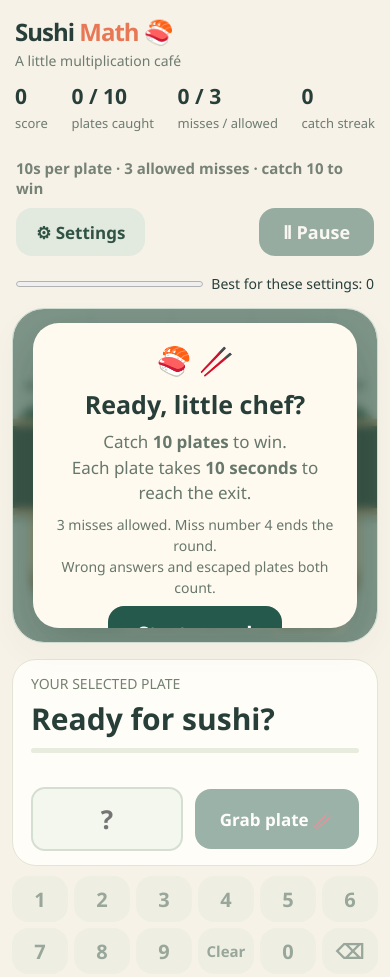
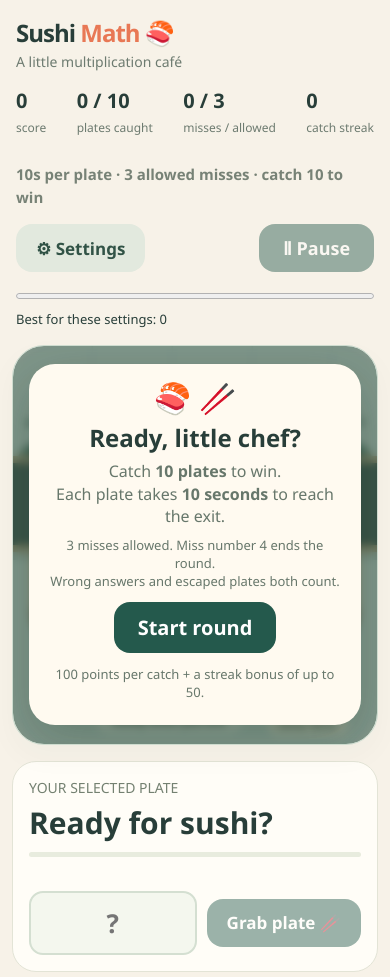
Before and after one commit to zhengyonglei/sushi-math, a plain HTML site: page dist/index.html in a window 390 px wide. Shown: the top 977 px of the page. Drawn offline with Linux system fonts and the light colour scheme.

Commit message:
Fix ready-screen padding and responsive keypad and settings layout

```diff
--- a/dist/index.html
+++ b/dist/index.html
@@ -10,4 +10,9 @@ button:disabled{opacity:.45;cursor:default}.stats{gap:20px}.stats strong{font-si
 <section class="room" aria-label="Sushi conveyor game"><div class="wall"></div><div class="sign"><b>THE MULTIPLICATION BAR</b>FRESH SUSHI · FACTS 1–9</div><div class="port in"><span>KITCHEN</span></div><div class="port out"><span>EXIT</span></div><div class="table"></div><div class="belt"></div><div class="tea">🍵</div><div class="chopsticks">🥢</div><div id="plates"></div><div class="chef" id="chef"><span class="head">🧑🏻‍🍳</span><span class="label" id="chefLabel">Ready when you are!</span></div><div class="rival" id="rival"><span>🧑🏽</span><small id="rivalLabel">Other diner</small></div><div id="overlay" class="overlay" aria-live="polite"></div></section>
 <div class="play-controls"><div class="answerbar"><div><small>YOUR SELECTED PLATE</small><div id="question">Ready for sushi?</div><div class="time-track" aria-hidden="true"><div id="timebar"></div></div><span id="timer" aria-hidden="true"></span></div><form id="answerForm"><input id="answer" type="text" inputmode="none" pattern="[0-9]*" maxlength="2" autocomplete="off" aria-label="Multiplication answer" placeholder="?" disabled><button id="grab" disabled>Grab plate 🥢</button></form></div><div class="keypad" id="keypad" role="group" aria-label="Answer number pad"></div></div><p class="feedback" id="feedback" role="status" aria-live="polite"></p><footer><span>Tap a plate, then use the number pad or keyboard.<br><span class="count-hint">Enter to grab · Esc to pause · Settings saved on this device</span></span><button id="reset">Start fresh</button></footer></main>
 <dialog id="configDialog" aria-labelledby="settingsTitle"><form id="configForm"><h2 id="settingsTitle">Your sushi mission</h2><p>Choose the pace and goal. Saving resets the round; press Start round when ready.</p><label for="seconds">Time per plate <output id="secondsValue" for="seconds">10 seconds</output></label><input id="seconds" type="range" min="2" max="10" step="1" value="10"><small>Full travel time from kitchen to exit. 2s is a challenge; 10s gives more thinking time.</small><label for="allowedMisses">Allowed missed plates</label><input id="allowedMisses" type="number" inputmode="numeric" min="0" max="20" step="1" value="3" required><small id="missHelp"></small><small>Wrong answer = another diner takes the plate = one miss.</small><label for="target">Plates to catch to win</label><input id="target" type="number" inputmode="numeric" min="1" max="100" step="1" value="10" required><div class="dialog-actions"><button type="button" id="cancelSettings">Cancel</button><button id="saveSettings">Save settings</button></div></form></dialog>
-<style>#configForm{display:block}.dialog-actions{flex-wrap:wrap}#timebar{transition:width .1s linear}button{touch-action:manipulation}</style><script src="game.js"></script></body></html>
+<style>
+#configForm{display:block}.dialog-actions{flex-wrap:wrap}#timebar{transition:width .1s linear}button{touch-action:manipulation}
+header,main{width:100%;min-width:0}header{gap:16px}main{padding-bottom:24px}.topline{gap:16px}.tag{line-height:1.5}.settings{flex-shrink:0}.progress-line{line-height:1.5}.room{height:420px}.overlay{padding:16px;align-items:center}.card{margin:0;padding:20px 24px;max-height:100%;width:min(100%,460px);flex-shrink:0;scrollbar-gutter:stable}.card h1{font-size:27px;line-height:1.2;margin:8px 0}.card .emoji{font-size:30px;line-height:1.2}.card p{line-height:1.4;margin:10px 0}.card .rule-note{font-size:14px;line-height:1.4}.card .large{margin:4px 0}.play-controls{grid-template-columns:minmax(0,1fr) 280px;align-items:stretch}.answerbar{min-width:0}.answerbar form{min-width:0}.answerbar input{width:0;min-width:52px}.keypad button{padding:10px 8px;min-height:48px}.feedback{line-height:1.5}footer{line-height:1.5;gap:24px}#reset{flex-shrink:0}.stats small{font-size:14px}dialog{padding:24px;scroll-padding:24px}dialog label{line-height:1.4}dialog output{margin-left:12px}dialog .dialog-actions button{min-height:48px;padding:12px}.review span{white-space:nowrap}
+@media(max-width:900px){header{flex-wrap:wrap;padding:18px 24px}.stats{flex-wrap:wrap;gap:14px 24px}.topline{flex-wrap:wrap}.play-controls{grid-template-columns:minmax(0,1fr) 225px}.answerbar{padding:18px}.answerbar form{flex-wrap:wrap;gap:10px}.answerbar input{width:100%;flex-basis:100%}.answerbar #grab{width:100%;min-height:48px}.settings{margin-left:auto}}
+@media(max-width:650px){header{padding:16px}main{padding:0 12px 20px}.stats{gap:12px;justify-content:space-between}.stats small{font-size:12px}.stats strong{font-size:20px}.settings{margin-left:0;width:100%}.room{height:400px}.card{padding:16px;scrollbar-gutter:auto}.card h1{font-size:24px}.card p{font-size:16px;margin:8px 0}.card .rule-note{font-size:13px!important}.card .large{min-height:50px;padding:12px 24px}.play-controls{grid-template-columns:1fr;gap:12px}.answerbar{display:block;padding:16px}.answerbar form{flex-wrap:nowrap;margin-top:12px}.answerbar input{width:80px;flex-basis:auto}.answerbar #grab{width:auto;flex:1;white-space:nowrap}.keypad{grid-template-columns:repeat(3,minmax(0,1fr));gap:8px}.keypad button{min-height:48px}.progress-line{font-size:13px}.progress-line progress{min-width:100%}footer{gap:16px;padding-top:16px}#reset{width:100%}dialog{padding:20px}.dialog-actions{gap:8px}.sign{max-width:60%;width:60%;font-size:10px}.sign b{font-size:14px}.chef{left:43%}}
+</style><script src="game.js?v=hard-facts-1"></script></body></html>
```
